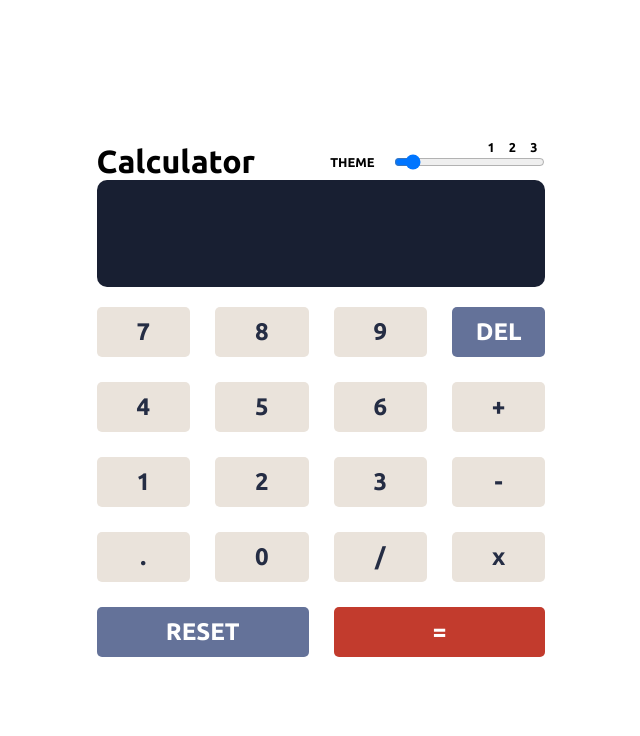
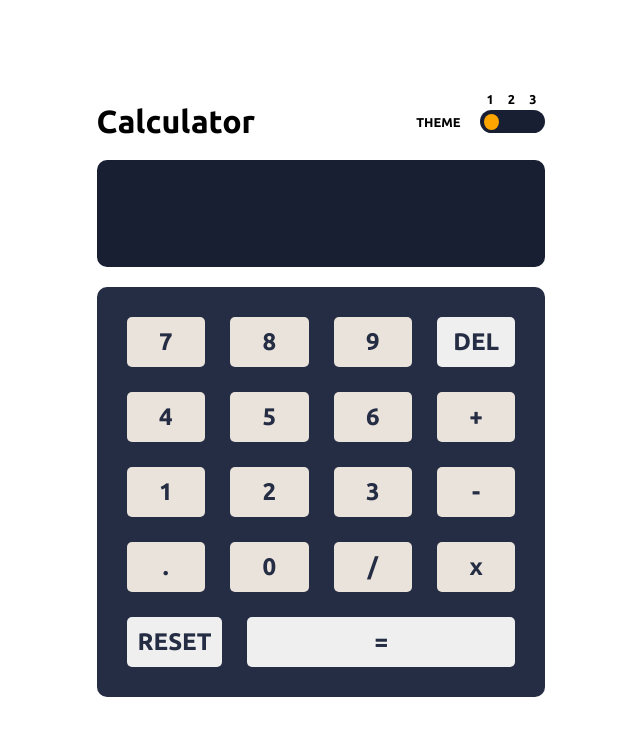
Before and after one commit to lucasalves77/Calculadora, a plain HTML site: page index.html in a window 1280 px wide. Shown: the whole page, without its empty margins (319-959 px from the left). Drawn offline with Linux system fonts and the light colour scheme.

Commit message:
ultimo commit

```diff
--- a/index.html
+++ b/index.html
@@ -11,14 +11,18 @@
     <div class="interruptor">
       <h1 id="titulo">Calculator</h1>
         <div class="position">
-          <ul class="number">
+          <ul class="tema">
             <li>1</li>
             <li>2</li>
             <li>3</li>
           </ul>
           <label class="flex">
               <h3>THEME</h3>
-              <input type="range" min="1" max="3" value="1" id="theme-slider">
+              <div id="backSlider" class="backSwitch">
+                <span id="slider1" class="slider"><input type="checkbox" class="sliderSwitch" id="range1" onchange="trocarTema('range1')"></span>
+                <span id="slider2"><input type="checkbox" class="sliderSwitch" id="range2" onchange="trocarTema('range2')"></span>
+                <span id="slider3"><input type="checkbox" class="sliderSwitch" id="range3" onchange="trocarTema('range3')"></span>
+              </div>
           </label>
         </div><!--position-->
       </div><!--interruptor-->
@@ -26,33 +30,33 @@
     <div id="calculadora">
       <div class="grid">
         <tr>
-          <td><input type="button" value="7" id="number" onclick="appendToDisplay('7')"></td>
-          <td><input type="button" value="8" id="number" onclick="appendToDisplay('8')"></td>
-          <td><input type="button" value="9" id="number" onclick="appendToDisplay('9')"></td>
-          <td><input type="button" value="DEL" id="number" class="delete-reset" onclick="clearLastCharacter() "></td>
+          <td><input type="button" value="7" class="numero input" onclick="appendToDisplay('7')"></td>
+          <td><input type="button" value="8" class="numero input" onclick="appendToDisplay('8')"></td>
+          <td><input type="button" value="9" class="numero input" onclick="appendToDisplay('9')"></td>
+          <td><input type="button" value="DEL" id="reset" class="input" onclick="clearLastCharacter()"></td>
         </tr>
         <tr>
-          <td><input type="button" value="4" id="number" onclick="appendToDisplay('4')"></td>
-          <td><input type="button" value="5" id="number" onclick="appendToDisplay('5')"></td>
-          <td><input type="button" value="6" id="number" onclick="appendToDisplay('6')"></td>
-          <td><input type="button" value="+" id="number" onclick="appendToDisplay('+')"></td>
+          <td><input type="button" value="4" class="numero input" onclick="appendToDisplay('4')"></td>
+          <td><input type="button" value="5" class="numero input" onclick="appendToDisplay('5')"></td>
+          <td><input type="button" value="6" class="numero input" onclick="appendToDisplay('6')"></td>
+          <td><input type="button" value="+" class="numero input" onclick="appendToDisplay('+')"></td>
         </tr>
         <tr>
-          <td><input type="button" value="1" id="number" onclick="appendToDisplay('1')"></td>
-          <td><input type="button" value="2" id="number" onclick="appendToDisplay('2')"></td>
-          <td><input type="button" value="3" id="number" onclick="appendToDisplay('3')"></td>
-          <td><input type="button" value="-" id="number" onclick="appendToDisplay('-')"></td>
+          <td><input type="button" value="1" class="numero input" onclick="appendToDisplay('1')"></td>
+          <td><input type="button" value="2" class="numero input" onclick="appendToDisplay('2')"></td>
+          <td><input type="button" value="3" class="numero input" onclick="appendToDisplay('3')"></td>
+          <td><input type="button" value="-" class="numero input" onclick="appendToDisplay('-')"></td>
         </tr>
         <tr>
-          <td><input type="button" value="." id="number" onclick="appendToDisplay('.')"></td>
-          <td><input type="button" value="0" id="number" onclick="appendToDisplay('0')"></td>
-          <td><input type="button" value="/" id="number" onclick="appendToDisplay('/')"></td>
-          <td><input type="button" value="x" id="number" onclick="appendToDisplay('*')"></td>
+          <td><input type="button" value="." class="numero input" onclick="appendToDisplay('.')"></td>
+          <td><input type="button" value="0" class="numero input" onclick="appendToDisplay('0')"></td>
+          <td><input type="button" value="/" class="numero input" onclick="appendToDisplay('/')"></td>
+          <td><input type="button" value="x" class="numero input" onclick="appendToDisplay('*')"></td>
         </tr>
       </div>
         <div class="stop">
-          <input type="button" value="RESET" class="delete-reset" onclick="clearDisplay()"></input>
-          <input type="button" value="=" class="igual" onclick="calculate()"></input>
+          <input type="button" value="RESET" id="delete" class="input" onclick="clearDisplay()"></input>
+          <input type="button" value="=" class="input igual" id="soma" onclick="calculate()"></input>
         </div>
     </div>
     </div>
--- a/javascript.js
+++ b/javascript.js
@@ -19,88 +19,125 @@ function calculate() {
   }
 }
 
-document.addEventListener('DOMContentLoaded', function() {
-  const themeSlider = document.getElementById('theme-slider');
-  const body = document.body;
-  const calc = document.getElementById('calculadora');
-  const titulo = document.getElementById('titulo');
-  const number = document.getElementById('number');
-  const input = document.getElementById('theme-slider');
-  const deleteReset = document.querySelectorAll('.delete-reset')
 
 
-  themeSlider.addEventListener('input', function() {
-    setTheme(themeSlider.value);
-  });
+ function trocarTema(temaSelecionado){
+  let body = document.body;
+  let calc = document.getElementById('calculadora');
+  let titulo = document.getElementById('titulo');
+  let input = document.getElementById('theme-slider');
+  let delet = document.getElementById('delete');
+  let reset = document.getElementById('reset');
+  let display = document.getElementById('display');
+  let numero = document.querySelectorAll('.numero');
+  let igual = document.querySelectorAll('.igual');
+  let input2 = document.querySelectorAll('.input');
+  let soma = document.getElementById('soma');
+  let backSlider = document.getElementById('backSlider');
+  let slider1 = document.getElementById('slider1');
+  let slider2 = document.getElementById('slider2');
+  let slider3 = document.getElementById('slider3');
+  let range1 = document.getElementById('range1');
+  let range2 = document.getElementById('range2');
+  let range3 = document.getElementById('range3');
 
 
-  function setTheme(themeNumber) {
-    body.className = ''; // Remove todas as classes existentess
-    if(calc) calc.className = ''; // Remove todas as classes existent
-    if(titulo) titulo.className = ''; // Remove todas as classes exist
-    if(number) number.className = ''; // Remove todas as classes exist
-    if(input) input.className = ''; // Remove todas as
+  if (temaSelecionado === 'range1') {
+    range2.checked = false;
+    range3.checked = false;
+  } else if (temaSelecionado === 'range2') {
+    range1.checked = false;
+    range3.checked = false;
+  } else if (temaSelecionado === 'range3') {
+    range1.checked = false;
+    range2.checked = false;
+  }
 
-    switch (parseInt(themeNumber)) {
-      case 1:
-        body.classList.add('purple-mode');
-        if(calc){
-          calc.style.background = '#252D44';
-          calc.classList.add('calculadora');
-        }
-        if (titulo) titulo.style.color = '#fff';
-        if (deleteReset) {
-          deleteReset.forEach(function(element) {
-            element.classList.add('delete-reset');
-            element.style.backgroundColor = '#647299';
-          });
-        }
-        if(input){
-          input.classList.add('range-1');
-          input.classList.add('range-2');
-        }
-        break;
-      case 2:
-        body.classList.add('dark-mode');
-        if(calc){
-          calc.style.background = '#D3CDCD';
-          calc.classList.add('calculadora');
-        }
-        if (titulo) titulo.style.color = '#38382F';
-        if (deleteReset) {
-          deleteReset.forEach(function(element) {
-            element.classList.add('delete-reset');
-            element.style.backgroundColor = '#367D82';
-          });
-        }
-        if(input){
-          input.classList.add('range-1');
-          input.classList.add('range-2');
-        }
-        break;
-      case 3:
-        body.classList.add('roxo-mode');
-        if(calc){
-          calc.style.background = '#1E0836';
-          calc.classList.add('calculadora');
-        }
-        if (titulo) titulo.style.color = '#FEE73D';
-        if (deleteReset) {
-          deleteReset.forEach(function(element) {
-            element.classList.add('delete-reset');
-            element.style.backgroundColor = '#56077C';
-          });
-        }
-        if(input){
-          input.classList.add('range-1');
-          input.classList.add('range-2');
-        }
-        break;
-      default:
-        break;
-    }
+  if (!range1.checked && !range2.checked && !range3.checked) {
+    document.getElementById(temaSelecionado).checked = true;
+  }
 
 
+  // Aplica o tema selecionado
+  if (range1.checked) {
+    body.classList.add('purpleMode');
+    slider1.classList.add('slider');
+    slider1.style.backgroundColor = 'orange';
+    soma.classList.add('igual');
+    soma.style.backgroundColor = '#C23B2D';
+    soma.style.color = '#FFFFFF';
+    backSlider.classList.add('backSwitch');
+    backSlider.style.backgroundColor = '#181F32';
+    display.classList.add('result');
+    display.style.backgroundColor = '#181F32';
+    calc.classList.add('calculadora');
+    calc.style.background = '#252D44';
+    delet.classList.add('deleteReset');
+    delet.style.backgroundColor = '#647299';
+
+    //remover classes anteriores
+    body.classList.remove('darkMode', 'roxoMode');
+    slider2.classList.remove('slider');
+    slider3.classList.remove('slider');
+    slider3.style.backgroundColor = '';
+    slider2.style.backgroundColor = '';
+    range2.classList.remove('backSwitch');
+    range2.style.backgroundColor = '';
+    range3.classList.remove('backSwitch');
+    range3.style.backgroundColor = '';
+
+  } else if (range2.checked) {
+    body.classList.add('darkMode');
+    slider2.classList.add('slider');
+    slider2.style.backgroundColor = '#C23B2D';
+    backSlider.classList.add('backSwitch');
+    backSlider.style.backgroundColor = '#D6CCCC';
+    display.classList.add('result');
+    display.style.backgroundColor = '#EEEEEE';
+    calc.classList.add('calculadora');
+    calc.style.background = '#D3CDCD';
+    delet.classList.add('deleteReset');
+    delet.style.backgroundColor = '#647299';
+
+    //remover classes anteriores
+    body.classList.remove('purbleMode', 'roxoMode');
+    slider1.classList.remove('slider');
+    slider3.classList.remove('slider');
+    slider1.style.backgroundColor = '';
+    slider3.style.backgroundColor = '';
+    range3.classList.remove('backSwitch');
+    range3.style.backgroundColor = '';
+    range1.classList.remove('backSwitch');
+    range1.style.backgroundColor = '';
+
+  } else if (range3.checked) {
+    body.classList.add('roxoMode');
+    slider3.classList.add('slider');
+    slider3.style.backgroundColor = '#94FFF9';
+    backSlider.classList.add('backSwitch');
+    backSlider.style.backgroundColor = '#1E0836';
+    display.classList.add('result');
+    display.style.backgroundColor = '#1E0836';
+    calc.classList.add('calculadora');
+    calc.style.background = '#1E0836';
+    delet.classList.add('deleteReset');
+    delet.style.backgroundColor = 'red';
+
+
+    //remover classes anteriores
+    body.classList.remove('purbleMode', 'roxoMode');
+    slider1.classList.remove('slider');
+    slider2.classList.remove('slider');
+    slider1.style.backgroundColor = '';
+    slider2.style.backgroundColor = '';
+    range1.classList.remove('backSwitch');
+    range1.style.backgroundColor = '';
+    range2.classList.remove('backSwitch');
+    range2.style.backgroundColor = '';
+
+  } else {
 
   }
-});
+
+
+ }
--- a/style.css
+++ b/style.css
@@ -17,21 +17,21 @@
   transform: translate(-50%, -50%);
 }
 
-body.purple-mode{
+body.purpleMode{
   background-color: #3B4664;
   color: #fff;
 }
 
-body.dark-mode {
+body.darkMode {
   background-color: #E6E6E6;
 }
 
-body.roxo-mode {
+body.roxoMode {
   background-color: #17062A;
   color: #333;
 }
 
-.calculadora{
+#calculadora,.calculadora{
   padding: 30px;
   border-radius: 10px;
   background-color: #252D44;
@@ -39,18 +39,18 @@ body.roxo-mode {
 
 .titulo{
   color: white;
-  margin-bottom: 15px;
 }
 
-.number{
+.tema{
   position: absolute;
   display: flex;
-  justify-content: space-around;
   gap: 14px;
   right: 0;
   bottom: 27px;
   list-style: none;
-  padding-right: 8px;
+  margin-right: 9px;
+  font-weight: bold;
+  font-size: 0.8rem;
 }
 
 .position{
@@ -58,26 +58,30 @@ body.roxo-mode {
   right: 0;
 }
 
-.range-1[type=range]{
+.backSwitch{
+  background-color: #181F32;
+  font-size: 12px;
+  position: relative;
+  display: flex;
+  gap: 7px;
+  padding: 4px;
+  border-radius: 15px;
+  height: 23px;
   width: 65px;
-  appearance: none;
-  background: #252D44;
-  transform: scale(1);
-  border-radius: 15px;
-  padding: 3px;
 }
 
-.range-2::-webkit-slider-thumb{
-  appearance: none;
-  width: 15px;
-  height: 15px;
-  background: #C23B2D;
+.slider {
+  background-color: orange;
+  width: 16px;
+  height: 16px;
   border-radius: 50%;
 }
 
-.number li, .flex h3{
-  font-size: 0.8rem;
-  font-weight: bold;
+.sliderSwitch{
+  opacity: 0;
+  width: 14px;
+  height: 14px;
+  cursor: pointer;
 }
 
 .interruptor{
@@ -85,12 +89,18 @@ body.roxo-mode {
   display: flex;
   justify-content: space-between;
   align-items: center;
+  margin-bottom: 20px;
 }
 
 .flex{
   display: flex;
   align-items: center;
   gap: 20px;
+}
+
+.flex h3{
+  font-size: 0.8rem;
+  font-weight: bold;
 }
 
 .result{
@@ -104,6 +114,7 @@ body.roxo-mode {
   color: white;
   text-align: end;
   font-size: 3rem;
+  border: 1px solid transparent;
 }
 
 .grid{
@@ -120,8 +131,7 @@ body.roxo-mode {
   width: 100%;
 }
 
-input{
-  background-color: #EAE3DB;
+.input{
   border-radius: 5px;
   text-align: center;
   padding: 10px;
@@ -132,13 +142,15 @@ input{
   cursor: pointer;
 }
 
+.numero{
+  background-color: #EAE3DB;
+}
+
 .igual{
-  background-color: #C23B2D;
-  color: white;
   width: 100%;
 }
 
-.delete-reset{
+.deleteReset{
   background-color: #647299;
   color: white;
   width: 100%;
```
